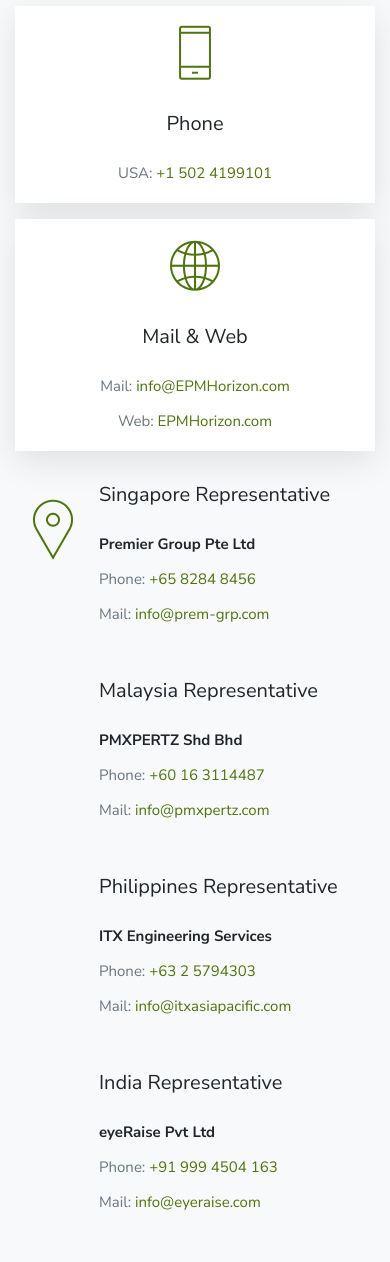
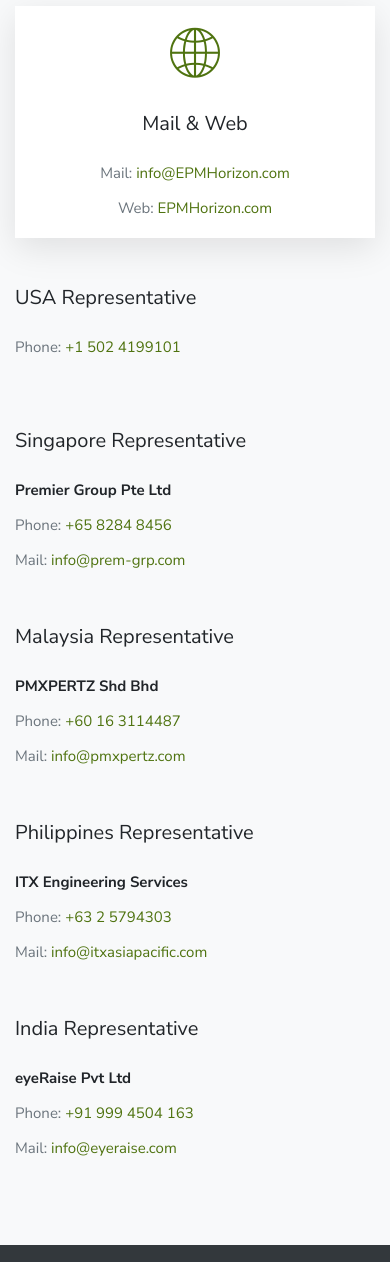
Before and after one commit to leofelixlaw/horison, a website: page index.html in a window 390 px wide. Shown: the part 4638-5900 px from the top of the page. Drawn offline with nearby package versions, Linux system fonts and the light colour scheme.

Commit message:
update address

```diff
--- a/index.html
+++ b/index.html
@@ -501,16 +501,7 @@
 			</div>
 
 			<div class="row">
-				<div class="col-lg-4">
-					<div class="contact-details text-center bg-white p-2 mt-3">
-						<div class="contact-icon">
-							<i class="pe-7s-phone text-custom"></i>
-						</div>
-						<h5 class="mt-2">Phone</h5>
-						<div class="mt-4">
-							<p class="text-muted mb-2">USA: <a href="tel:+15024199101" class="text-custom">+1 502 4199101</a></p>
-						</div>
-					</div>
+				<div class="col-md-4">
 					<div class="contact-details text-center bg-white p-2 mt-3">
 						<div class="contact-icon">
 							<i class="pe-7s-global text-custom"></i>
@@ -523,17 +514,24 @@
 									class="text-custom">EPMHorizon.com</a></p>
 						</div>
 					</div>
+					<div>
+						<h5 class="mt-5">USA Representative</h5>
+						<div class="mt-4">
+							<p class="text-muted mb-2">Phone: <a href="tel:+15024199101" class="text-custom">+1 502 4199101</a></p>
+							<p class="text-muted mb-2">&nbsp;</p>
 						</div>
-				<div class="col-lg-8">
-					<div class="p-2 mt-3">
+					</div>
+				</div>
+				<div class="col-md-1"></div>
+				<div class="col-md-7">
+					<div class="mt-3">
+						<!-- <div class="contact-icon mt-3 mr-3">
+							<i class="pe-7s-map-marker text-custom"></i>
+						</div> -->
 
-						<div class="d-flex">
-							<div class="contact-icon mt-3 mr-3">
-								<i class="pe-7s-map-marker text-custom"></i>
-							</div>
 						<div class="w-100">
 							<div class="row">
-									<div class="col-lg-6">
+								<div class="col-md-6">
 									<h5 class="mt-2">Singapore Representative</h5>
 									<div class="mt-4">
 										<p class="mb-2"><strong>Premier Group Pte Ltd</strong></p>
@@ -544,7 +542,7 @@
 										<p class="text-muted mb-2">&nbsp;</p>
 									</div>
 								</div>
-									<div class="col-lg-6">
+								<div class="col-md-6">
 									<h5 class="mt-2">Malaysia Representative</h5>
 									<div class="mt-4">
 										<p class="mb-2"><strong>PMXPERTZ Shd Bhd</strong></p>
@@ -558,7 +556,7 @@
 								</div>
 							</div>
 							<div class="row">
-									<div class="col-lg-6">
+								<div class="col-md-6">
 									<h5 class="mt-2">Philippines Representative</h5>
 									<div class="mt-4">
 										<p class="mb-2"><strong>ITX Engineering Services</strong></p>
@@ -569,7 +567,7 @@
 										<p class="text-muted mb-2">&nbsp;</p>
 									</div>
 								</div>
-									<div class="col-lg-6">
+								<div class="col-md-6">
 									<h5 class="mt-2">India Representative</h5>
 									<div class="mt-4">
 										<p class="mb-2"><strong>eyeRaise Pvt Ltd</strong></p>
@@ -578,7 +576,6 @@
 										<p class="text-muted mb-2">Mail: <a href="email:info@eyeraise.com"
 												class="text-custom">info@eyeraise.com</a></p>
 										<p class="text-muted mb-2">&nbsp;</p>
-										</div>
 									</div>
 								</div>
 							</div>
```
Lines whose indentation alone changed are shown as unchanged.
